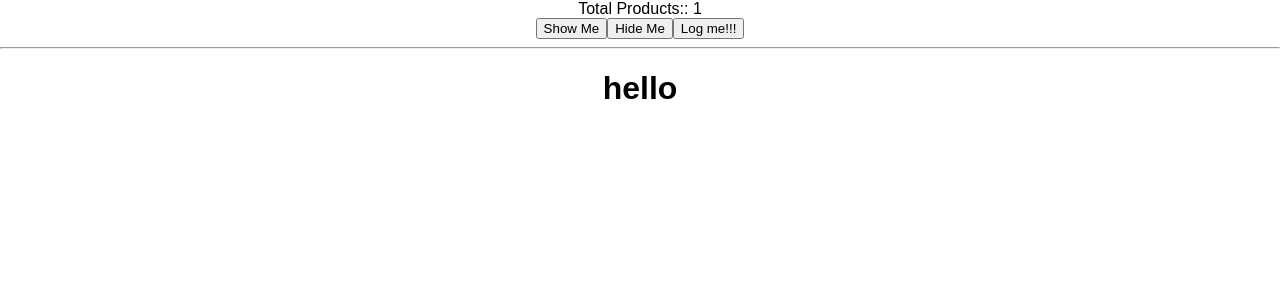
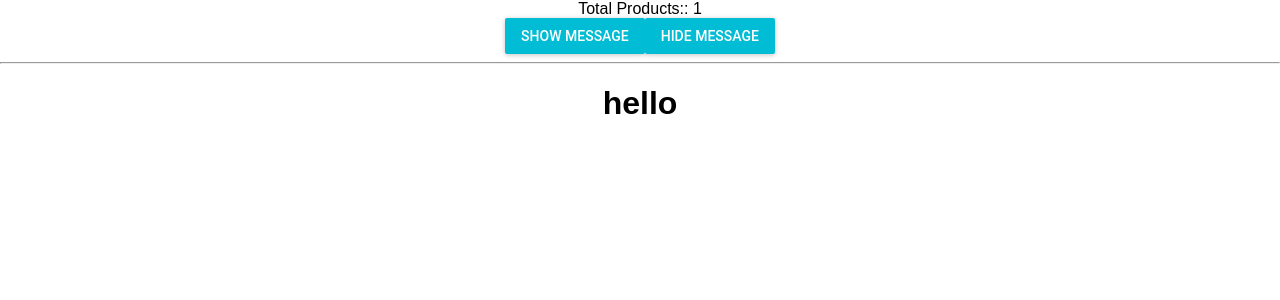
Before and after one commit to ihanchuk/rxjs-epics, a React (Create React App) app: page / in a window 1280 px wide. Shown: the top 300 px of the page. Built offline with nearby package versions, Linux system fonts and the light colour scheme.

Commit message:
Raised buttons added

```diff
--- a/src/components/products/index.js
+++ b/src/components/products/index.js
@@ -1,12 +1,11 @@
 import React, { Component } from 'react';
 import { connect } from 'react-redux';
-import MuiThemeProvider from 'material-ui/styles/MuiThemeProvider';
-import Snackbar from 'material-ui/RaisedButton';
+import RaisedButton from 'material-ui/RaisedButton';
 
 class Products extends Component {
     constructor() {
         super();
-        this.logProps = () =>{
+        this.logProps = () => {
             console.log(this.props);
         }
     }
@@ -14,10 +13,18 @@ class Products extends Component {
         return (<div>
             Total Products:: {this.props.products.length}
             <div>
-                <button onClick={this.props.onDisplayMessage}> Show Me </button>
-                <button onClick={this.props.onHideClick}> Hide Me </button>
-                <button onClick={this.logProps}> Log me!!! </button>
+                <RaisedButton
+                    onClick={this.props.onDisplayMessage}
+                    label="Show  message"
+                    primary={true}
+                />
+                <RaisedButton
+                    onClick={this.props.onHideClick}
+                    label="Hide  message"
+                    primary={true}
+                />
                 <hr />
+
                 <h1>{this.props.message.messageText}</h1>
             </div>
         </div>)
```
